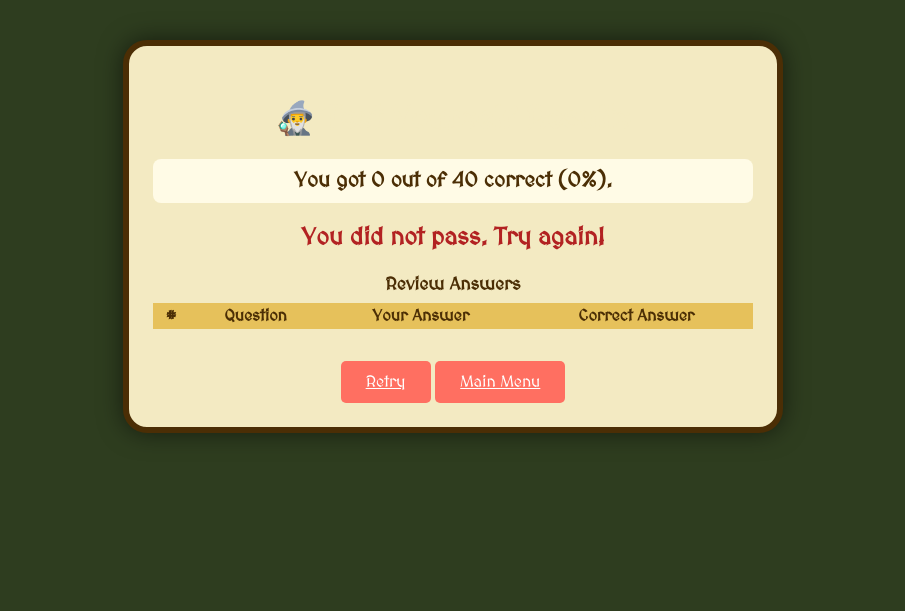
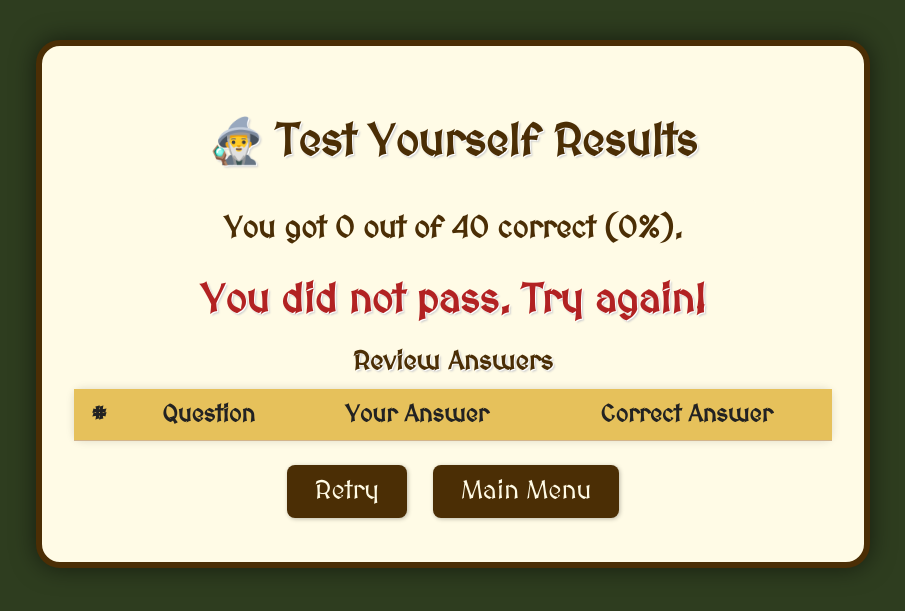
Before and after one commit to mendozaJacob/technical-project-prototype, a Flask app: page /test_yourself_result in a window 1280 px wide. Shown: the top 611 px of the page, without its empty margins (187-1092 px from the left). Run offline with Flask 3, Linux system fonts and the light colour scheme; lists and menus that the app fills with data are empty.

Commit message:
Fixed timer, question, and counter bug in Test yourself mode

```diff
--- a/app.py
+++ b/app.py
@@ -40,35 +40,6 @@ else:
 app = Flask(__name__)
 import copy
 
-# ------------------- MINIMAL TEST YOURSELF ROUTE -------------------
-@app.route('/test_minimal', methods=['GET', 'POST'])
-def test_minimal():
-    # Only reset on GET with ?new=1
-    if request.method == 'GET' and request.args.get('new') == '1':
-        session['test_questions'] = [copy.deepcopy(q) for q in (questions[:3] if len(questions) >= 3 else questions)]
-        while len(session['test_questions']) < 3:
-            session['test_questions'].append(copy.deepcopy(random.choice(questions)))
-        session['test_q_index'] = 0
-    test_questions = session.get('test_questions', [])
-    q_index = session.get('test_q_index', 0)
-    if not test_questions or q_index >= len(test_questions):
-        return f"Done! You answered {q_index} questions. <a href='/test_minimal?new=1'>Restart</a>"
-    question = test_questions[q_index]
-    if request.method == 'POST':
-        session['test_q_index'] = q_index + 1
-        print(f"[MINIMAL] POST: test_q_index={session['test_q_index']}, questions_left={len(test_questions)-session['test_q_index']}")
-        return redirect(url_for('test_minimal'))
-    return f'''
-        <h1>Minimal Test Yourself</h1>
-        <div>Questions Left: {len(test_questions) - q_index}</div>
-        <div>Question {q_index+1} of {len(test_questions)}</div>
-        <div>{question.get('q','')}</div>
-        <form method="POST">
-            <input type="text" name="answer" required>
-            <button type="submit">Submit</button>
-        </form>
-        <a href="/test_minimal?new=1">Restart</a>
-    '''
 app.secret_key = "unix_rpg_secret"
 
 # Helper function to save leaderboard data
@@ -360,62 +331,73 @@ import random
 def test_yourself():
     # Only reset test state for a true new start (GET with ?new=1)
     if request.method == 'GET' and request.args.get('new') == '1':
-        session.pop('test_questions', None)
+        session.pop('test_question_ids', None)
         session.pop('test_q_index', None)
         session.pop('test_correct', None)
         session.pop('test_start_time', None)
         session.pop('test_time_limit', None)
-        session.pop('test_user_answers', None)
-        import copy
-        # Always create exactly 40 questions, even if there are duplicate IDs or not enough unique questions
-        if not questions:
-            session['test_questions'] = []
-        elif len(questions) >= 40:
-            session['test_questions'] = [copy.deepcopy(q) for q in random.sample(questions, 40)]
+        session['test_user_answers'] = []
+        print(f"[DEBUG] questions list length at test start: {len(questions)}")
+        valid_questions = [q for q in questions if q.get('q') and str(q.get('q')).strip()]
+        if not valid_questions:
+            session['test_question_ids'] = []
+        elif len(valid_questions) >= 40:
+            session['test_question_ids'] = [q['id'] for q in random.sample(valid_questions, 40)]
         else:
-            session['test_questions'] = [copy.deepcopy(random.choice(questions)) for _ in range(40)]
-        # Defensive: forcibly truncate or pad to 40
-        while len(session['test_questions']) > 40:
-            session['test_questions'].pop()
-        while len(session['test_questions']) < 40:
-            session['test_questions'].append(copy.deepcopy(random.choice(questions)))
+            session['test_question_ids'] = [random.choice(valid_questions)['id'] for _ in range(40)]
+        while len(session['test_question_ids']) > 40:
+            session['test_question_ids'].pop()
+        while len(session['test_question_ids']) < 40 and valid_questions:
+            session['test_question_ids'].append(random.choice(valid_questions)['id'])
         session['test_q_index'] = 0
         session['test_correct'] = 0
         session['test_start_time'] = time.time()
         session['test_time_limit'] = 60 * 60  # 1 hour in seconds
-    total_seconds_left = max(0, int(session['test_time_limit'] - (time.time() - session['test_start_time'])))
+
+    # Calculate timer
+    total_seconds_left = max(0, int(session.get('test_time_limit', 3600) - (time.time() - session.get('test_start_time', time.time()))))
     time_left_min = total_seconds_left // 60
     time_left_sec = total_seconds_left % 60
     q_index = session.get('test_q_index', 0)
-    test_questions = session.get('test_questions', [])
-    if not test_questions:
-        question = {'q': ''}
-    elif q_index >= 40 or total_seconds_left <= 0:
+    test_question_ids = session.get('test_question_ids', [])
+    # Rebuild the test_questions list from global questions using IDs
+    id_to_question = {q['id']: q for q in questions}
+    test_questions = [id_to_question[qid] for qid in test_question_ids if qid in id_to_question]
+    if not test_questions or q_index >= 40 or total_seconds_left <= 0:
+        print(f"[DEBUG] REDIRECT TO RESULT: test_q_index={q_index}, test_questions={len(test_questions)}, total_seconds_left={total_seconds_left}, test_user_answers={len(session.get('test_user_answers', []))}")
+        session['test_q_index'] = 40
         return redirect(url_for('test_yourself_result'))
-    else:
-        # Defensive: if the question is missing, skip to next
-        if q_index >= len(test_questions) or not test_questions[q_index].get('q'):
-            session['test_q_index'] = q_index + 1
-            return redirect(url_for('test_yourself'))
-        question = test_questions[q_index]
 
-    # Track user answers for review
-    if 'test_user_answers' not in session:
-        session['test_user_answers'] = []
+    # Skip invalid questions
+    while q_index < len(test_questions) and not test_questions[q_index].get('q'):
+        q_index += 1
+        session['test_q_index'] = q_index
+    if q_index >= len(test_questions):
+        session['test_q_index'] = 40
+        return redirect(url_for('test_yourself_result'))
+    question = test_questions[q_index]
+
     correct_count = session.get('test_correct', 0)
     if request.method == 'POST':
-        user_answer = request.form.get('answer', '').strip()
-        correct_answer = question.get('answer', '').strip() if question else ''
-        # Save user answer for review
+        user_answer = request.form.get('answer', '').strip().lower()
+        correct_answer = question.get('answer', '').strip().lower()
+        # Normalize keywords
+        raw_keywords = question.get('keywords', [])
+        if isinstance(raw_keywords, str):
+            keywords = [k.strip().lower() for k in raw_keywords.split(',') if k.strip()]
+        else:
+            keywords = [str(k).strip().lower() for k in raw_keywords]
         session['test_user_answers'].append({
-            'question': question.get('q', '') if question else '',
+            'question': question.get('q', ''),
             'user_answer': user_answer,
             'correct_answer': correct_answer
         })
-        if question and user_answer.strip().lower() == correct_answer.strip().lower():
-            session['test_correct'] = session.get('test_correct', 0) + 1
-        session['test_q_index'] = session.get('test_q_index', 0) + 1
+        if user_answer == correct_answer or user_answer in keywords:
+            session['test_correct'] = correct_count + 1
+        session['test_q_index'] = q_index + 1
+        print(f"[DEBUG] POST: test_q_index={session['test_q_index']}, test_questions={len(test_questions)}, test_user_answers={len(session['test_user_answers'])}")
         return redirect(url_for('test_yourself'))
+
     return render_template('test_yourself.html',
                           question=question,
                           q_number=q_index + 1,
@@ -428,14 +410,15 @@ def test_yourself():
 
 @app.route('/test_yourself_result')
 def test_yourself_result():
-    total = len(session.get('test_questions', []))
+    # Use the question IDs to determine total
+    total = len(session.get('test_question_ids', []))
     correct = session.get('test_correct', 0)
     percent = int((correct / total) * 100) if total else 0
     passed = percent >= 75
     # Get user answers for review
     user_answers = session.get('test_user_answers', [])
     # Clear session state for test mode
-    session.pop('test_questions', None)
+    session.pop('test_question_ids', None)
     session.pop('test_q_index', None)
     session.pop('test_correct', None)
     session.pop('test_start_time', None)
@@ -461,9 +444,10 @@ except json.JSONDecodeError as e:
 
 # Load questions from the JSON file
 try:
-    with open('data/questions.json', encoding='utf-8') as f:
+    questions_file = os.path.join(os.path.dirname(__file__), 'data', 'questions.json')
+    with open(questions_file, encoding='utf-8') as f:
         questions = json.load(f)
-    print("Questions loaded successfully!")
+    print(f"Questions loaded successfully! Loaded {len(questions)} questions.")
 except FileNotFoundError:
     print("Error: questions.json file not found.")
     questions = []
@@ -495,7 +479,7 @@ import random
 def endless():
     # Initialize session state for new endless run
     if 'endless_questions' not in session or request.method == 'GET':
-        session['endless_questions'] = random.sample(questions, len(questions)) if len(questions) > 0 else []
+        session['endless_questions'] = random.sample(questions, min(40, len(questions))) if len(questions) > 0 else []
         session['endless_q_index'] = 0
         session['endless_score'] = 0
         session['endless_hp'] = 100
@@ -503,8 +487,10 @@ def endless():
         session['endless_highest_streak'] = 0
         session['endless_start_time'] = time.time()
         session['endless_time_limit'] = 45  # 45 seconds per question
+        session['endless_overall_time_limit'] = 60 * 60  # 1 hour overall
     q_index = session['endless_q_index']
-    if session['endless_hp'] <= 0 or q_index >= len(session['endless_questions']):
+    overall_time_left = max(0, int(session.get('endless_overall_time_limit', 3600) - (time.time() - session.get('endless_start_time', time.time()))))
+    if session['endless_hp'] <= 0 or q_index >= 40 or overall_time_left <= 0:
         return redirect(url_for('endless_result'))
     question = session['endless_questions'][q_index]
     streak = session['endless_streak']
@@ -545,6 +531,9 @@ def endless():
         session['endless_q_index'] += 1
         session['endless_question_start'] = time.time()
         return redirect(url_for('endless'))
+    total_questions = len(session['endless_questions'])
+    overall_time_left_min = overall_time_left // 60
+    overall_time_left_sec = overall_time_left % 60
     return render_template('endless.html',
                           question=question,
                           q_number=q_index + 1,
@@ -552,7 +541,12 @@ def endless():
                           score=score,
                           player_hp=player_hp,
                           highest_streak=highest_streak,
-                          time_left=time_left)
+                          time_left=time_left,
+                          total_questions=total_questions,
+                          overall_time_left_min=overall_time_left_min,
+                          overall_time_left_sec=overall_time_left_sec,
+                          overall_start_time=session['endless_start_time'],
+                          overall_limit=session['endless_overall_time_limit'])
 
 @app.route('/endless_result')
 def endless_result():
@@ -569,6 +563,7 @@ def endless_result():
     session.pop('endless_start_time', None)
     session.pop('endless_time_limit', None)
     session.pop('endless_question_start', None)
+    session.pop('endless_overall_time_limit', None)
     return render_template('endless_result.html',
                           score=score,
                           highest_streak=highest_streak,
--- a/templates/test_yourself_result.html
+++ b/templates/test_yourself_result.html
@@ -7,37 +7,128 @@
     <link href="https://fonts.googleapis.com/css2?family=MedievalSharp&display=swap" rel="stylesheet">
     <link rel="stylesheet" href="/static/style.css">
     <style>
-        body { font-family: 'MedievalSharp', cursive; background: #2e3d1f; color: #f3eac2; }
-        .container { max-width: 600px; margin: 40px auto; background: #f3eac2; border: 6px solid #4b2e05; border-radius: 24px; box-shadow: 0 0 24px #0008; padding: 32px 24px 24px 24px; text-align: center; }
-        .result-pass { color: #228B22; font-size: 1.5em; font-weight: bold; }
-        .result-fail { color: #b22222; font-size: 1.5em; font-weight: bold; }
-        .btn { font-family: 'MedievalSharp', cursive; }
+        body, h1, h2, h3, h4, h5, h6, table, th, td, .btn, .score-banner, .result-pass, .result-fail, .review-answers-title {
+            font-family: 'MedievalSharp', cursive !important;
+        }
+        body {
+            background: #2e3d1f;
+            color: #222;
+            font-size: 1.25em;
+        }
+        .container {
+            max-width: 900px;
+            margin: 40px auto;
+            background: #fffbe6;
+            border: 6px solid #4b2e05;
+            border-radius: 24px;
+            box-shadow: 0 0 24px #0008;
+            padding: 40px 32px 32px 32px;
+            text-align: center;
+        }
+        .result-pass {
+            color: #228B22;
+            font-size: 2em;
+            font-weight: bold;
+            text-shadow: 1px 1px 0 #fff, 2px 2px 2px #cfcfcf;
+        }
+        .result-fail {
+            color: #b22222;
+            font-size: 2em;
+            font-weight: bold;
+            text-shadow: 1px 1px 0 #fff, 2px 2px 2px #cfcfcf;
+        }
+        .btn {
+            font-family: 'MedievalSharp', cursive;
+            background: #4b2e05;
+            color: #fffbe6;
+            border: none;
+            border-radius: 8px;
+            padding: 12px 28px;
+            margin: 12px 10px;
+            font-size: 1.3em;
+            cursor: pointer;
+            text-decoration: none;
+            box-shadow: 1px 1px 4px #0004;
+            transition: background 0.2s, color 0.2s;
+            display: inline-block;
+        }
+        .btn:hover {
+            background: #fffbe6;
+            color: #4b2e05;
+            border: 1px solid #4b2e05;
+        }
+        table {
+            width: 100%;
+            background: #fff;
+            color: #222;
+            border-radius: 8px;
+            border-collapse: collapse;
+            box-shadow: 0 0 8px #0002;
+            font-size: 1.1em;
+            margin: 0 auto;
+        }
+        th, td {
+            padding: 12px 8px;
+            text-align: center;
+            font-size: 1.08em;
+        }
+        tr {
+            border-bottom: 1px solid #d2b48c;
+        }
+        tr:nth-child(even) {
+            background: #f3eac2;
+        }
+        tr:nth-child(odd) {
+            background: #fffbe6;
+        }
+        h1, h2 {
+            color: #4b2e05;
+            text-shadow: 1px 1px 0 #fff, 2px 2px 2px #cfcfcf;
+            text-align: center;
+            font-size: 2.2em;
+        }
+        .review-answers-title {
+            font-size: 1.3em;
+            margin-bottom: 12px;
+            text-align: center;
+        }
+        .score-banner {
+            color: #4b2e05;
+            font-size: 1.5em;
+            font-weight: bold;
+            background: #fffbe6;
+            border-radius: 8px;
+            padding: 14px 0;
+            margin: 0 auto 18px auto;
+            text-align: center;
+            width: 80%;
+        }
     </style>
 </head>
 <body>
     <div class="container">
         <h1>🧙‍♂️ Test Yourself Results</h1>
-    <p style="color: #4b2e05; font-size: 1.3em; font-weight: bold; background: #fffbe6; border-radius: 8px; padding: 10px 0;">You got {{ correct_count }} out of 40 correct ({{ percent }}%).</p>
+    <div class="score-banner">You got {{ correct_count }} out of 40 correct ({{ percent }}%).</div>
         {% if passed %}
             <div class="result-pass">You Passed!</div>
         {% else %}
             <div class="result-fail">You did not pass. Try again!</div>
         {% endif %}
         <div style="margin: 24px 0 12px 0;">
-            <h2 style="color:#4b2e05; font-size:1.1em; margin-bottom:8px;">Review Answers</h2>
-            <table style="width:100%; background:#fffbe6; color:#4b2e05; border-radius:8px; border-collapse:collapse;">
+            <h2 class="review-answers-title">Review Answers</h2>
+            <table>
                 <tr style="font-weight:bold; background:#e6c15b;">
-                    <td style="padding:4px;">#</td>
-                    <td style="padding:4px;">Question</td>
-                    <td style="padding:4px;">Your Answer</td>
-                    <td style="padding:4px;">Correct Answer</td>
+                    <th>#</th>
+                    <th>Question</th>
+                    <th>Your Answer</th>
+                    <th>Correct Answer</th>
                 </tr>
                 {% for entry in user_answers %}
-                <tr style="border-bottom:1px solid #d2b48c;">
-                    <td style="padding:4px;">{{ loop.index }}</td>
-                    <td style="padding:4px;">{{ entry.question }}</td>
-                    <td style="padding:4px;">{{ entry.user_answer }}</td>
-                    <td style="padding:4px;">{{ entry.correct_answer }}</td>
+                <tr>
+                    <td>{{ loop.index }}</td>
+                    <td>{{ entry.question }}</td>
+                    <td>{{ entry.user_answer }}</td>
+                    <td>{{ entry.correct_answer }}</td>
                 </tr>
                 {% endfor %}
             </table>
```
Also changed, not shown: templates/endless.html (+34 -1 lines), templates/index.html (+35 -3 lines).
